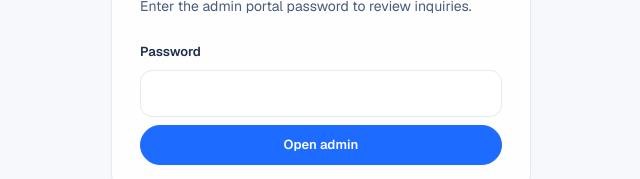
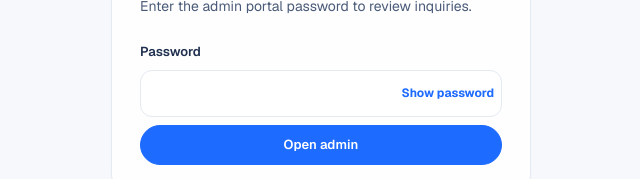
Before and after one commit to rfox0629/alignedinsights-website, a Next.js app: page /admin in a window 1280 px wide. Shown: the part 362-541 px from the top of the page, without its empty margins (319-959 px from the left). Built offline with nearby package versions, Linux system fonts and the light colour scheme.

Commit message:
Fix admin login Supabase config handling

```diff
--- a/src/app/admin/actions.ts
+++ b/src/app/admin/actions.ts
@@ -13,12 +13,47 @@ type AdminActionResult<T = unknown> = {
   data?: T;
   error?: string;
   success: boolean;
+  warning?: string;
 };
 
 type InquiryUpdate = Database["public"]["Tables"]["aligned_insights_inquiries"]["Update"];
 
 function getAdminPassword() {
   return process.env.ADMIN_PORTAL_PASSWORD?.trim() || "";
+}
+
+function logMissingEnv(context: string, names: string[]) {
+  console.error(
+    `[admin] Missing required environment variable(s) for ${context}: ${names.join(
+      ", ",
+    )}. Configure them in Vercel environment variables. Secret values were not logged.`,
+  );
+}
+
+function getMissingSupabaseAdminEnvVars() {
+  const missing: string[] = [];
+
+  if (!process.env.NEXT_PUBLIC_SUPABASE_URL?.trim()) {
+    missing.push("NEXT_PUBLIC_SUPABASE_URL");
+  }
+
+  if (!process.env.SUPABASE_SERVICE_ROLE_KEY?.trim()) {
+    missing.push("SUPABASE_SERVICE_ROLE_KEY");
+  }
+
+  return missing;
+}
+
+function getSupabaseAdminSetupWarning() {
+  const missing = getMissingSupabaseAdminEnvVars();
+
+  if (!missing.length) {
+    return "";
+  }
+
+  logMissingEnv("admin inquiry data loading", missing);
+
+  return "Inquiry data is not configured yet. Add the Supabase URL and service role key in Vercel to load inquiries.";
 }
 
 function safeCompare(a: string, b: string) {
@@ -36,6 +71,7 @@ function signAdminPayload(payload: string) {
   const password = getAdminPassword();
 
   if (!password) {
+    logMissingEnv("admin session signing", ["ADMIN_PORTAL_PASSWORD"]);
     throw new Error("Admin portal password is not configured.");
   }
 
@@ -80,6 +116,7 @@ export async function authenticateAdmin(password: string): Promise<AdminActionRe
   const configuredPassword = getAdminPassword();
 
   if (!configuredPassword) {
+    logMissingEnv("admin login", ["ADMIN_PORTAL_PASSWORD"]);
     return { error: "ADMIN_PORTAL_PASSWORD is not configured.", success: false };
   }
 
@@ -94,6 +131,12 @@ export async function getAdminInquiries(token: string): Promise<AdminActionResul
   try {
     requireAdmin(token);
 
+    const setupWarning = getSupabaseAdminSetupWarning();
+
+    if (setupWarning) {
+      return { data: [], success: true, warning: setupWarning };
+    }
+
     const supabase = getSupabaseAdminClient();
     const { data, error } = await supabase
       .from("aligned_insights_inquiries")
@@ -103,11 +146,21 @@ export async function getAdminInquiries(token: string): Promise<AdminActionResul
 
     if (error) {
       console.error("Unable to load Aligned Insights inquiries.", error);
-      return { error: "Unable to load inquiries.", success: false };
+      return {
+        data: [],
+        success: true,
+        warning: "Unable to load inquiries. Check the Supabase table and service role configuration.",
+      };
     }
 
     return { data: data || [], success: true };
   } catch (error) {
+    if (error instanceof Error && error.message.includes("admin session")) {
+      return { error: error.message, success: false };
+    }
+
+    console.error("[admin] Unable to load inquiry data.", error);
+
     return { error: error instanceof Error ? error.message : "Unable to load inquiries.", success: false };
   }
 }
@@ -128,6 +181,12 @@ export async function updateInquiryStatus({
 
     if (!isInquiryStatus(status)) {
       return { error: "Invalid inquiry status.", success: false };
+    }
+
+    const setupWarning = getSupabaseAdminSetupWarning();
+
+    if (setupWarning) {
+      return { error: setupWarning, success: false };
     }
 
     const trimmedSentBy = sentBy?.trim() || null;
--- a/src/app/globals.css
+++ b/src/app/globals.css
@@ -1306,6 +1306,38 @@ h2 {
   box-shadow: 0 0 0 4px rgba(30, 107, 255, 0.1);
 }
 
+.admin-password-field {
+  position: relative;
+}
+
+.admin-password-field input {
+  padding-right: 118px;
+}
+
+.admin-password-toggle {
+  position: absolute;
+  top: 50%;
+  right: 8px;
+  border: 0;
+  background: transparent;
+  color: var(--accent);
+  cursor: pointer;
+  font: inherit;
+  font-size: 12px;
+  font-weight: 650;
+  transform: translateY(-50%);
+}
+
+.admin-password-toggle:hover,
+.admin-password-toggle:focus-visible {
+  color: #185ee6;
+}
+
+.admin-password-toggle:focus-visible {
+  outline: 2px solid rgba(30, 107, 255, 0.22);
+  outline-offset: 3px;
+}
+
 .admin-button,
 .admin-link-button,
 .admin-icon-button {
@@ -1353,7 +1385,8 @@ h2 {
 }
 
 .admin-error,
-.admin-success {
+.admin-success,
+.admin-warning {
   margin: 0;
   border-radius: 12px;
   padding: 10px 12px;
@@ -1372,7 +1405,14 @@ h2 {
   color: var(--accent);
 }
 
-.admin-page-error {
+.admin-warning {
+  border: 1px solid rgba(30, 107, 255, 0.18);
+  background: rgba(30, 107, 255, 0.07);
+  color: var(--ink-2);
+}
+
+.admin-page-error,
+.admin-page-warning {
   margin: 18px 0 0;
 }
 
--- a/src/components/admin/admin-portal.tsx
+++ b/src/components/admin/admin-portal.tsx
@@ -20,9 +20,11 @@ export function AdminPortal({ title = "Inquiries" }: AdminPortalProps) {
   const [inquiries, setInquiries] = useState<AdminInquiry[]>([]);
   const [isAuthenticated, setIsAuthenticated] = useState(false);
   const [isLoading, setIsLoading] = useState(false);
+  const [loadWarning, setLoadWarning] = useState("");
   const [isPending, startTransition] = useTransition();
   const [password, setPassword] = useState("");
   const [selectedId, setSelectedId] = useState<string | null>(null);
+  const [showPassword, setShowPassword] = useState(false);
   const [teamMember, setTeamMember] = useState(() =>
     typeof window === "undefined" ? "" : sessionStorage.getItem(teamMemberKey) || "",
   );
@@ -45,20 +47,32 @@ export function AdminPortal({ title = "Inquiries" }: AdminPortalProps) {
   const loadInquiries = useCallback((adminToken: string) => {
     setIsLoading(true);
     setAuthError("");
+    setLoadWarning("");
 
     startTransition(async () => {
       const result = await getAdminInquiries(adminToken);
       setIsLoading(false);
 
       if (!result.success || !result.data) {
-        setAuthError(result.error || "Unable to load inquiries.");
+        const message = result.error || "Unable to load inquiries.";
+
+        if (message.toLowerCase().includes("admin session")) {
+          setAuthError(message);
           setIsAuthenticated(false);
+          setToken("");
           sessionStorage.removeItem(sessionKey);
+          return;
+        }
+
+        setInquiries([]);
+        setIsAuthenticated(true);
+        setLoadWarning(message);
         return;
       }
 
       setInquiries(result.data);
       setIsAuthenticated(true);
+      setLoadWarning(result.warning || "");
     });
   }, []);
 
@@ -81,6 +95,7 @@ export function AdminPortal({ title = "Inquiries" }: AdminPortalProps) {
   function handleLogin(formData: FormData) {
     const submittedPassword = String(formData.get("password") || "");
     setAuthError("");
+    setLoadWarning("");
 
     startTransition(async () => {
       const result = await authenticateAdmin(submittedPassword);
@@ -92,12 +107,15 @@ export function AdminPortal({ title = "Inquiries" }: AdminPortalProps) {
 
       sessionStorage.setItem(sessionKey, result.data.token);
       setToken(result.data.token);
+      setIsAuthenticated(true);
       setPassword("");
     });
   }
 
   function handleSignOut() {
     sessionStorage.removeItem(sessionKey);
+    setAuthError("");
+    setLoadWarning("");
     setToken("");
     setIsAuthenticated(false);
     setInquiries([]);
@@ -114,6 +132,7 @@ export function AdminPortal({ title = "Inquiries" }: AdminPortalProps) {
   function markStatus(inquiry: AdminInquiry, status: InquiryStatus) {
     setAuthError("");
     setCopyState("");
+    setLoadWarning("");
 
     startTransition(async () => {
       const result = await updateInquiryStatus({
@@ -150,14 +169,23 @@ export function AdminPortal({ title = "Inquiries" }: AdminPortalProps) {
           <form action={handleLogin} className="admin-login-form">
             <label>
               <span>Password</span>
+              <div className="admin-password-field">
                 <input
                   autoComplete="current-password"
                   name="password"
                   onChange={(event) => setPassword(event.target.value)}
                   required
-                type="password"
+                  type={showPassword ? "text" : "password"}
                   value={password}
                 />
+                <button
+                  className="admin-password-toggle"
+                  onClick={() => setShowPassword((current) => !current)}
+                  type="button"
+                >
+                  {showPassword ? "Hide password" : "Show password"}
+                </button>
+              </div>
             </label>
             {authError ? <p className="admin-error">{authError}</p> : null}
             <button className="admin-button admin-button-primary" disabled={isPending} type="submit">
@@ -197,6 +225,7 @@ export function AdminPortal({ title = "Inquiries" }: AdminPortalProps) {
       </section>
 
       {authError ? <p className="admin-error admin-page-error">{authError}</p> : null}
+      {loadWarning ? <p className="admin-warning admin-page-warning">{loadWarning}</p> : null}
 
       <section className="admin-table-card">
         <div className="admin-table-head">
@@ -249,7 +278,9 @@ export function AdminPortal({ title = "Inquiries" }: AdminPortalProps) {
               ) : (
                 <tr>
                   <td colSpan={8}>
-                    <div className="admin-empty">No inquiries yet.</div>
+                    <div className="admin-empty">
+                      {loadWarning ? "Inquiry data is unavailable until Supabase is configured." : "No inquiries yet."}
+                    </div>
                   </td>
                 </tr>
               )}
```
Lines whose indentation alone changed are shown as unchanged.
